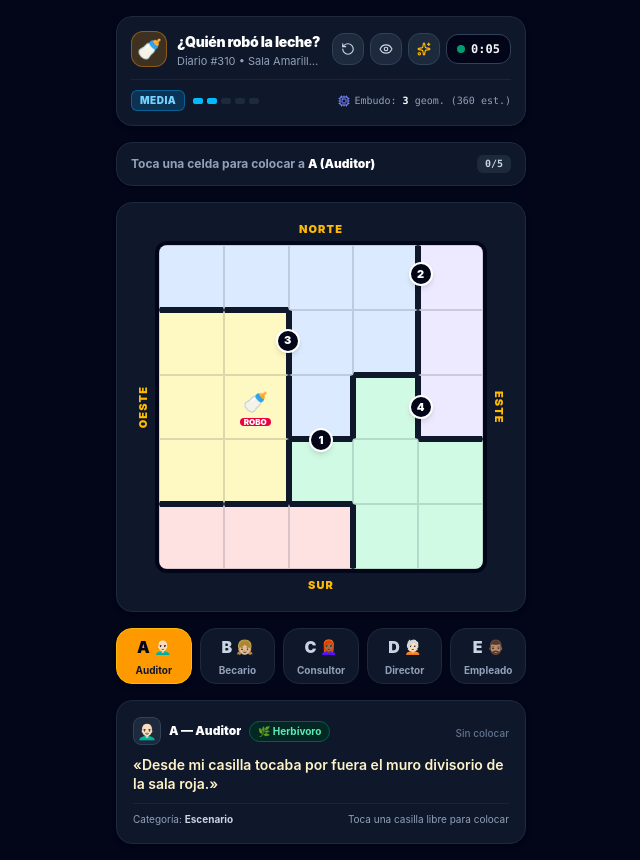
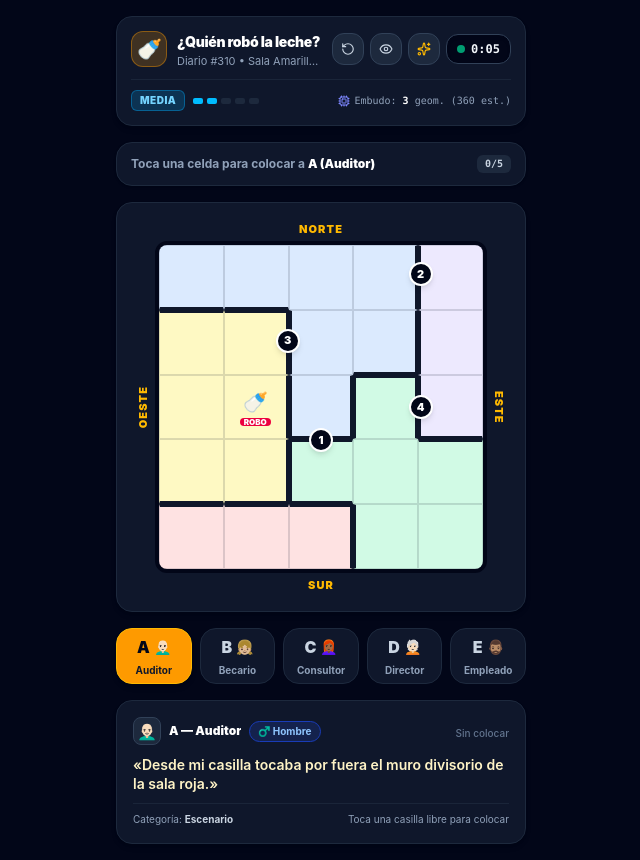
Before and after one commit to albertsalamanzano-bit/who-stole-my-milk, a React (Vite) app: page / in a window 1280 px wide. Shown: the whole page, without its empty margins (319-959 px from the left). Built offline with nearby package versions, Linux system fonts and the light colour scheme.

Commit message:
Update App.jsx

```diff
--- a/src/App.jsx
+++ b/src/App.jsx
@@ -530,7 +530,7 @@ function generateCandidateCluesForSuspect(speakerId, grid, vasePos, vaseRoom, do
       id: `carnivore_door_${dNum}`,
       category: 'Umbral',
       weight: 14,
-      text: `«Un carnívoro merodeaba junto a la puerta ${dNum}.»`,
+      text: `«Una mujer merodeaba junto a la puerta ${dNum}.»`,
       evalFn: (st) => {
         const occ = st.doorOccupant[dNum];
         return occ !== -1 && SUSPECTS[occ].isCarnivore;
@@ -541,7 +541,7 @@ function generateCandidateCluesForSuspect(speakerId, grid, vasePos, vaseRoom, do
       id: `herbivore_door_${dNum}`,
       category: 'Umbral',
       weight: 13,
-      text: `«Un herbívoro estaba junto a la puerta ${dNum}.»`,
+      text: `«Un hombre estaba junto a la puerta ${dNum}.»`,
       evalFn: (st) => {
         const occ = st.doorOccupant[dNum];
         return occ !== -1 && !SUSPECTS[occ].isCarnivore;
@@ -638,7 +638,7 @@ function generateCandidateCluesForSuspect(speakerId, grid, vasePos, vaseRoom, do
       id: `other_carnivore_even_door`,
       category: 'Umbral',
       weight: 16,
-      text: `«La sala del otro carnívoro y la mía están comunicadas por una puerta par.»`,
+      text: `«La sala de la otra mujer y la mía están comunicadas por una puerta par.»`,
       evalFn: (st) => {
         const rm1 = st.suspectRoom[speakerId];
         const rm2 = st.suspectRoom[otherCarnivoreId];
@@ -654,7 +654,7 @@ function generateCandidateCluesForSuspect(speakerId, grid, vasePos, vaseRoom, do
       id: `other_carnivore_odd_door`,
       category: 'Umbral',
       weight: 16,
-      text: `«La sala del otro carnívoro y la mía están comunicadas por una puerta impar.»`,
+      text: `«La sala de la otra mujer y la mía están comunicadas por una puerta impar.»`,
       evalFn: (st) => {
         const rm1 = st.suspectRoom[speakerId];
         const rm2 = st.suspectRoom[otherCarnivoreId];
@@ -846,7 +846,7 @@ function generateCandidateCluesForSuspect(speakerId, grid, vasePos, vaseRoom, do
     id: `thief_is_carnivore`,
     category: 'Paranoia',
     weight: 16,
-    text: `«El ladrón que miente es un carnívoro.»`,
+    text: `«El ladrón es una mujer.»`,
     evalFn: (st) => SUSPECTS[st.roomSuspect[vaseRoom]].isCarnivore
   });
 
@@ -854,7 +854,7 @@ function generateCandidateCluesForSuspect(speakerId, grid, vasePos, vaseRoom, do
     id: `thief_is_herbivore`,
     category: 'Paranoia',
     weight: 15,
-    text: `«El ladrón que robó la leche es un herbívoro.»`,
+    text: `«El ladrón que robó la leche es un hombre.»`,
     evalFn: (st) => !SUSPECTS[st.roomSuspect[vaseRoom]].isCarnivore
   });
 
@@ -893,7 +893,7 @@ function generateCandidateCluesForSuspect(speakerId, grid, vasePos, vaseRoom, do
       id: `carnivore_in_room_${rm}`,
       category: 'Estancia',
       weight: 11,
-      text: `«Un carnívoro ocupaba la sala ${rmName}.»`,
+      text: `«Una mujer ocupaba la sala ${rmName}.»`,
       evalFn: (st) => SUSPECTS[st.roomSuspect[rm]].isCarnivore
     });
 
@@ -901,7 +901,7 @@ function generateCandidateCluesForSuspect(speakerId, grid, vasePos, vaseRoom, do
       id: `herbivore_in_room_${rm}`,
       category: 'Estancia',
       weight: 9,
-      text: `«Un herbívoro ocupaba la sala ${rmName}.»`,
+      text: `«Un hombre ocupaba la sala ${rmName}.»`,
       evalFn: (st) => !SUSPECTS[st.roomSuspect[rm]].isCarnivore
     });
 
@@ -1795,11 +1795,11 @@ export default function App() {
               <span
                 className={`text-[10px] font-bold px-2 py-0.5 rounded-full border shrink-0 ${
                   currentSuspect.isCarnivore
-                    ? 'bg-rose-950/80 text-rose-300 border-rose-800'
-                    : 'bg-emerald-950/80 text-emerald-300 border-emerald-800'
+                    ? 'bg-purple-950/80 text-purple-300 border-purple-800'
+                    : 'bg-blue-950/80 text-blue-300 border-blue-800'
                 }`}
               >
-                {currentSuspect.isCarnivore ? '🥩 Carnívoro' : '🌿 Herbívoro'}
+                {currentSuspect.isCarnivore ? '♀️ Mujer' : '♂️ Hombre'}
               </span>
             </div>
 
```
